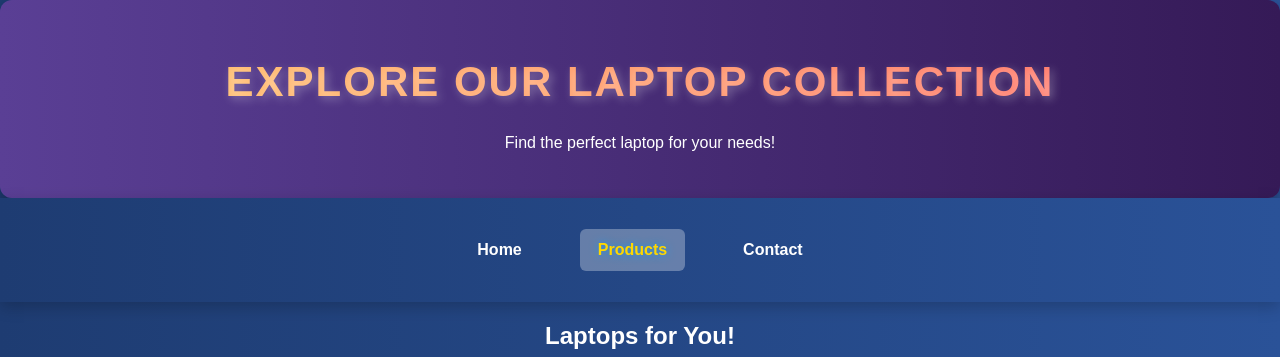
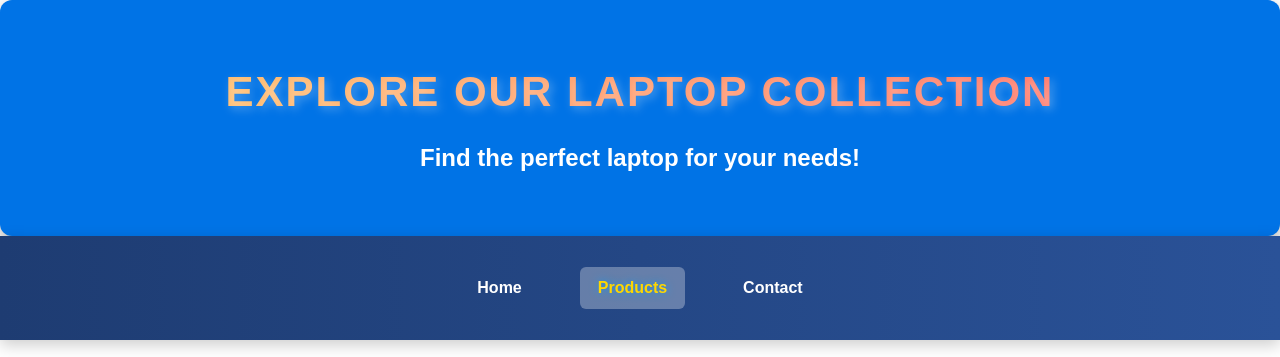
Before and after one commit to Sidd-61/ElectroMart, a plain HTML site: page laptops.html in a window 1280 px wide. Shown: the top 357 px of the page. Drawn offline with Linux system fonts and the light colour scheme.

Commit message:
Update style.css

```diff
--- a/style.css
+++ b/style.css
@@ -26,21 +26,25 @@ footer {
     color: white;
 }
 body {
-    font-family: 'Poppins', sans-serif; /* Modern font */
-    background: linear-gradient(to right, #1e3c72, #2a5298); /* Deep blue gradient */
-    text-align: center;
+    font-family: Arial, sans-serif;
+    background-color: #ffffff; /* Clean white */
+    color: #333; /* Dark gray for text */
+	text-align: center;
     margin: 0;
-    color: white;
+    padding: 0;
 }
+
 
 
 
 /* Header */
 header {
-    background: linear-gradient(to right, #5a3f95, #351a57); /* Rich purple gradient */
+    background: #0073e6; /* Professional light blue */
     color: white;
-    padding: 30px;
+    padding: 40px;
     text-align: center;
+    font-size: 1.5rem;
+    font-weight: bold;
     font-family: 'Poppins', sans-serif;
     box-shadow: 0px 5px 15px rgba(0, 0, 0, 0.3); /* Subtle shadow */
     border-radius: 12px; /* Smooth rounded edges */
@@ -129,7 +133,9 @@ nav ul .dropdown {
     top: 100%;
     left: 0;
     width: 180px;
-    background: linear-gradient(to right, #5a3f95, #351a57); /* Rich purple */
+    background-color: #ffffff; /* Light background */
+    border: 1px solid #0073e6; /* Blue border */
+    color: #333; /* Dark text */
     list-style: none;
     padding: 10px;
     border-radius: 8px;
@@ -160,7 +166,7 @@ nav ul .dropdown li {
 nav ul .dropdown li a {
     display: block;
     padding: 10px;
-    color: white;
+    color: black;
     text-decoration: none;
     transition: 0.3s ease-in-out;
 }
```
